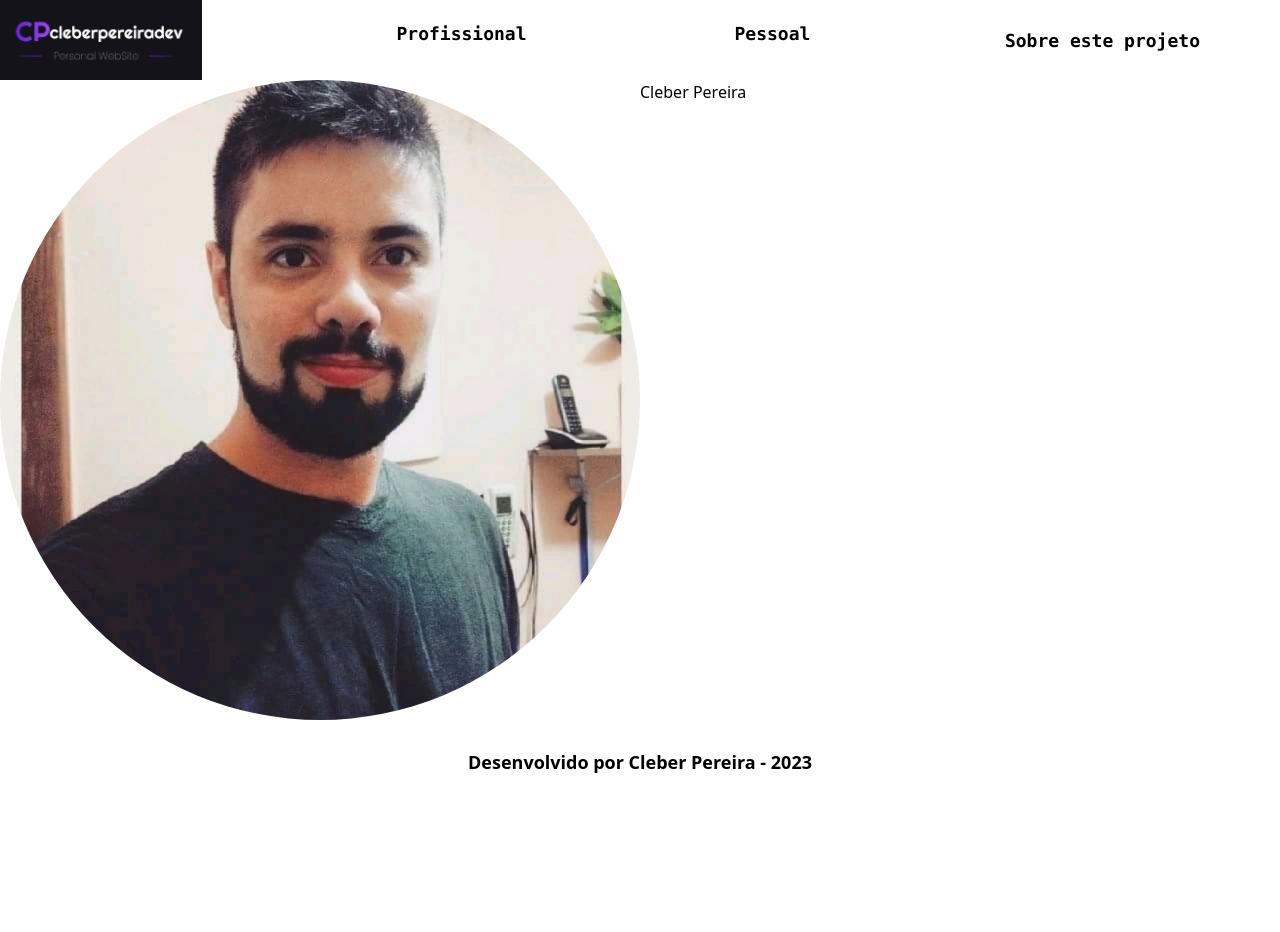
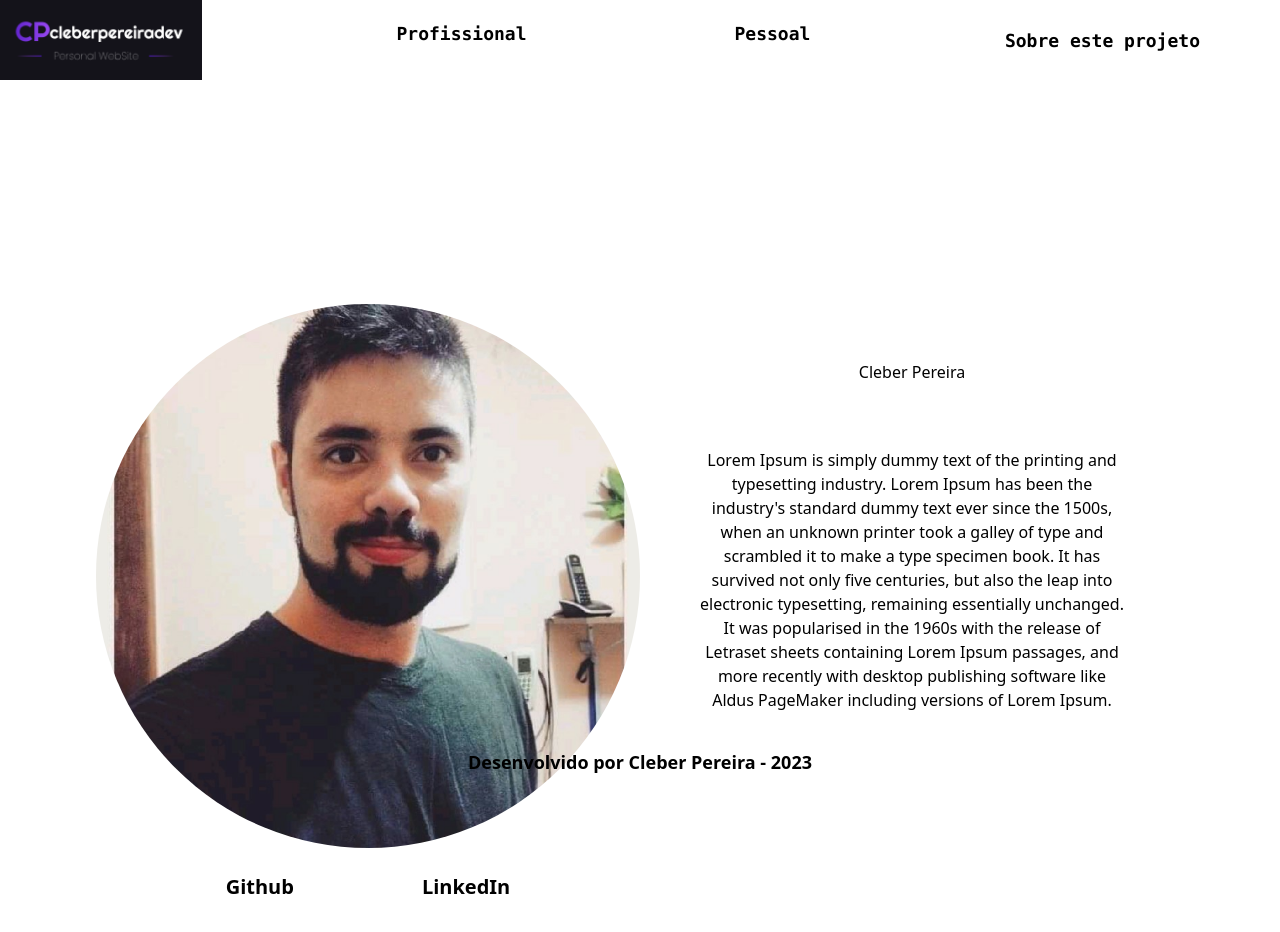
Before and after one commit to cleberpereiradev/cblk-site, an Angular app: page / in a window 1280 px wide. Shown: the top 932 px of the page. Before the commit the page ends 800 px from the top, so only its background shows below. Built offline with nearby package versions, Linux system fonts and the light colour scheme.

Commit message:
<Feat> Home component implementation

```diff
--- a/src/app/components/home/home.component.html
+++ b/src/app/components/home/home.component.html
@@ -1,10 +1,13 @@
-<section class="flex justify-around">
-    <div class="grid grid-cols-2">
-        <div>
-            <img class="h-60 rounded-full" src="/assets/img/profile-img.jpg" alt="Imagem perfil Cleber Pereira">
-        </div>
-        <div>
-            <p>Cleber Pereira</p>
+<section class="grid grid-cols-2 my-56 mx-24">
+    <div class="text-center">
+        <img class="h-80 rounded-full mx-auto" src="/assets/img/profile-img.jpg" alt="Imagem perfil Cleber Pereira">
+        <div class="text-center p-6 text-xl font-semibold">
+            <a class="p-16 hover:text-zinc-300" href="">Github</a>
+            <a class="p-16 hover:text-zinc-300" href="">LinkedIn</a>
         </div>
     </div>
+    <div class="text-center p-6">
+        <p class="p-8 text-7xl">Cleber Pereira</p>
+        <p class="p-8">Lorem Ipsum is simply dummy text of the printing and typesetting industry. Lorem Ipsum has been the industry's standard dummy text ever since the 1500s, when an unknown printer took a galley of type and scrambled it to make a type specimen book. It has survived not only five centuries, but also the leap into electronic typesetting, remaining essentially unchanged. It was popularised in the 1960s with the release of Letraset sheets containing Lorem Ipsum passages, and more recently with desktop publishing software like Aldus PageMaker including versions of Lorem Ipsum.</p>
+    </div>
 </section>
--- a/src/index.html
+++ b/src/index.html
@@ -7,7 +7,7 @@
   <meta name="viewport" content="width=device-width, initial-scale=1">
   <link rel="icon" type="image/x-icon" href="favicon.ico">
 </head>
-<body class="bg-zinc-900 text-zinc-400">
+<body class="bg-zinc-900 text-zinc-400 h-screen">
   <app-root></app-root>
 </body>
 </html>
```
